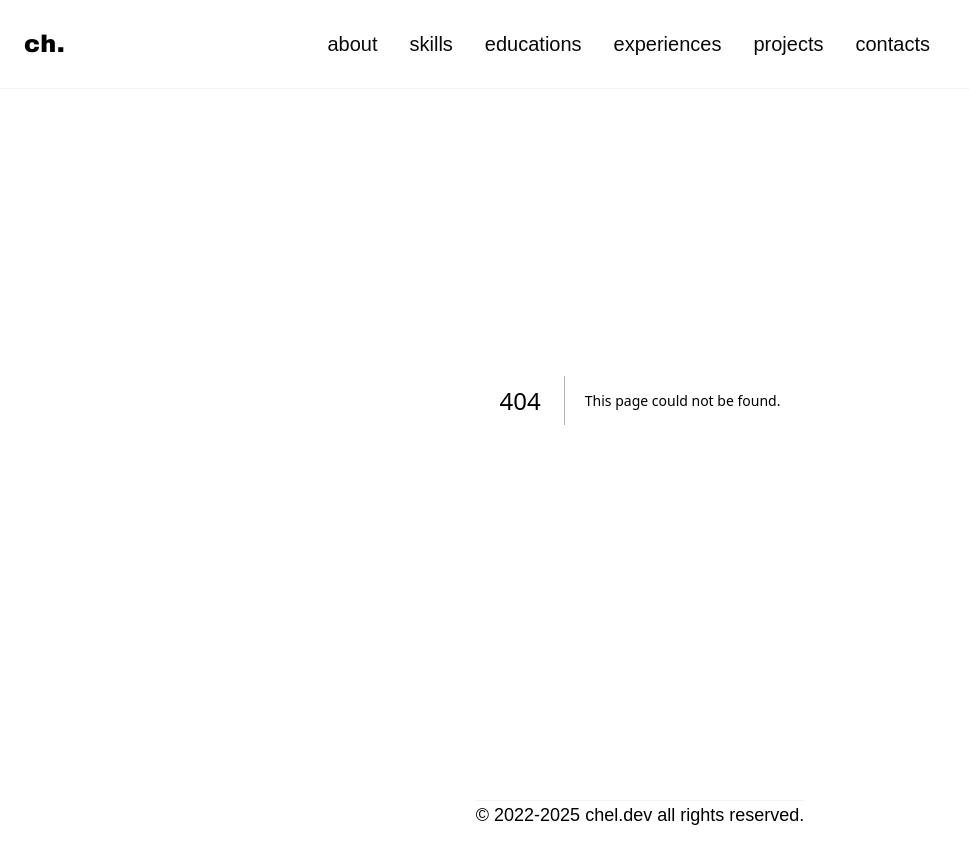
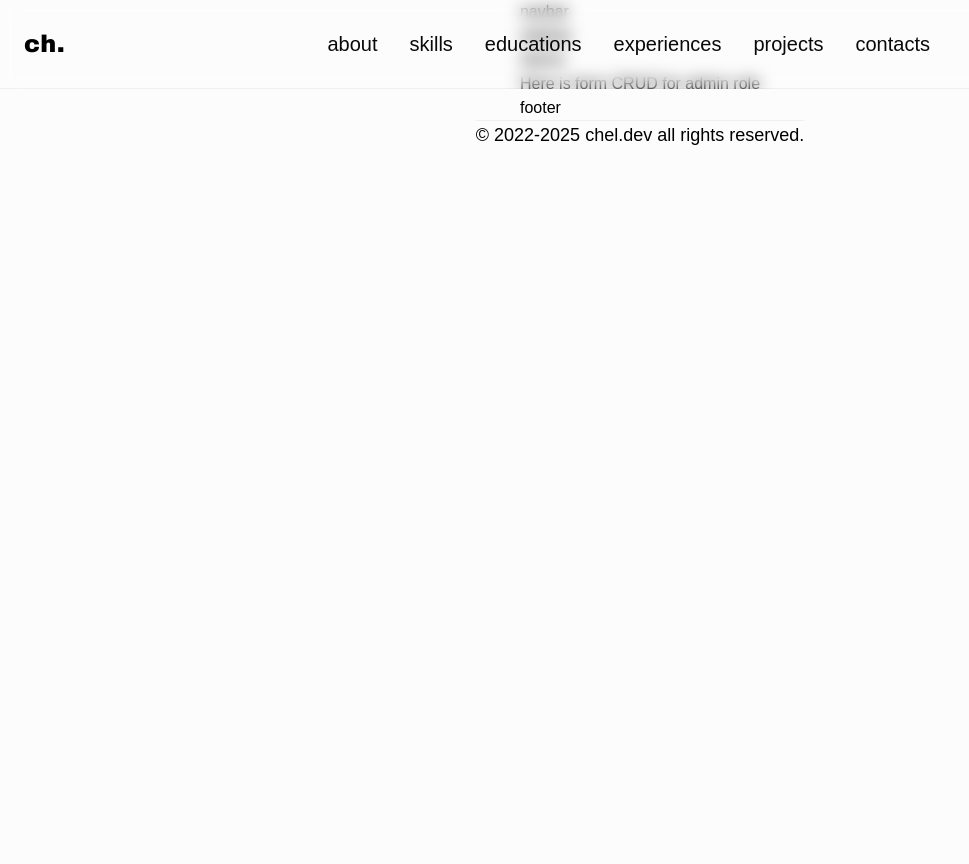
Before and after one commit to chelseaoktaviany/portofolio-v3, a Next.js app: page /admin in a window 1280 px wide. Before the commit this address had no page. Shown: the top 864 px of the page, without its empty margins (0-969 px from the left). After the commit the page ends 800 px from the top, so only its background shows below. Built offline with nearby package versions, Linux system fonts and the light colour scheme; a web font is replaced by a local one.

Commit message:
updated folder structure

```diff
--- /dev/null
+++ b/src/app/admin/layout.tsx
@@ -0,0 +1,14 @@
+export default function AdminLayout({
+  children,
+}: {
+  children: React.ReactNode;
+}) {
+  return (
+    <div>
+      <nav>navbar</nav>
+      <aside>sidebar</aside>
+      {children}
+      <footer>footer</footer>
+    </div>
+  );
+}
--- a/src/app/skills/page.tsx
+++ b/src/app/skills/page.tsx
@@ -10,7 +10,7 @@ import ReactJS from "@/svg/react-original.svg";
 import NodeJS from "@/svg/nodejs-plain.svg";
 import ReactNative from "@/svg/reactnative-original.svg";
 
-import SkillCard from "@/app/(landing)/skills/components/SkillCard";
+import SkillCard from "./components/SkillCard";
 
 export default async function SkillsPage() {
   // const skills = await prisma.skills.findMany({ orderBy: { order: "asc" } });
```
Also changed, not shown: src/app/admin/page.tsx (renamed from src/app/(admin)/page.tsx).
